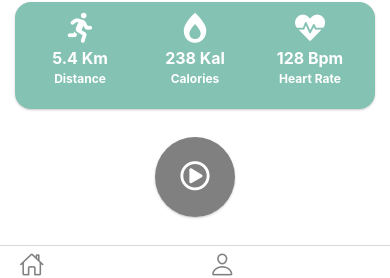
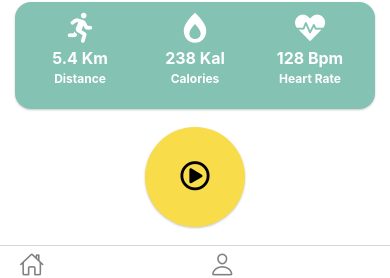
Before and after one commit to GC2-FITNES-SIN/fitness-clientside, a React Native app: screen /Running in a window 390 px wide. Shown: the part 550-828 px from the top of the page. Built offline with nearby package versions, Linux system fonts and the light colour scheme.

Commit message:
fix: running page

```diff
--- a/src/screen/Running.js
+++ b/src/screen/Running.js
@@ -86,7 +86,7 @@ const Running = () => {
 				</ContainerFlexSameFlex>
 			</ContainerFlexSameFlex>
 			<ContainerFlexSameFlex $column $justifyContent={"center"} $alignItems={"center"}>
-				<Button $backgroundColor={"gray"} $width={"80px"} $height={"80px"} $borderRadius={"50px"} style={{
+				<Button $backgroundColor={"#f8dc4a"} $width={"100px"} $height={"100px"} $borderRadius={"50px"} style={{
 					shadowColor: "#000",
 					shadowOffset: {
 						width: 0,
@@ -99,7 +99,7 @@ const Running = () => {
 					marginBottom: 10,
 				}}>
 				</Button>
-				<FontAwesome name="play-circle" size={30} color="white" style={{
+				<FontAwesome name="play-circle" size={30} color="black" style={{
 					position: 'absolute'
 				}} />
 			</ContainerFlexSameFlex>
```
